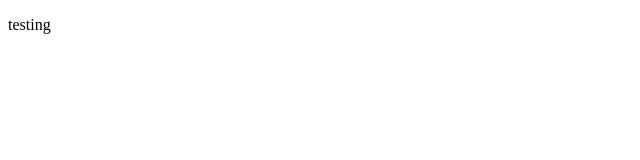
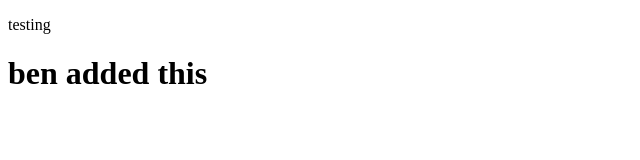
Before and after one commit to bdurham227/practicebranching, a plain HTML site: page index.html in a window 1280 px wide. Shown: the whole page, without its empty margins (0-640 px from the left). Drawn offline with Linux system fonts and the light colour scheme.

Commit message:
added h1 tag on en branch

```diff
--- a/index.html
+++ b/index.html
@@ -8,5 +8,6 @@
 </head>
 <body>
     <p> testing</p>
+    <h1>ben added this</h1>
 </body>
 </html>
```
